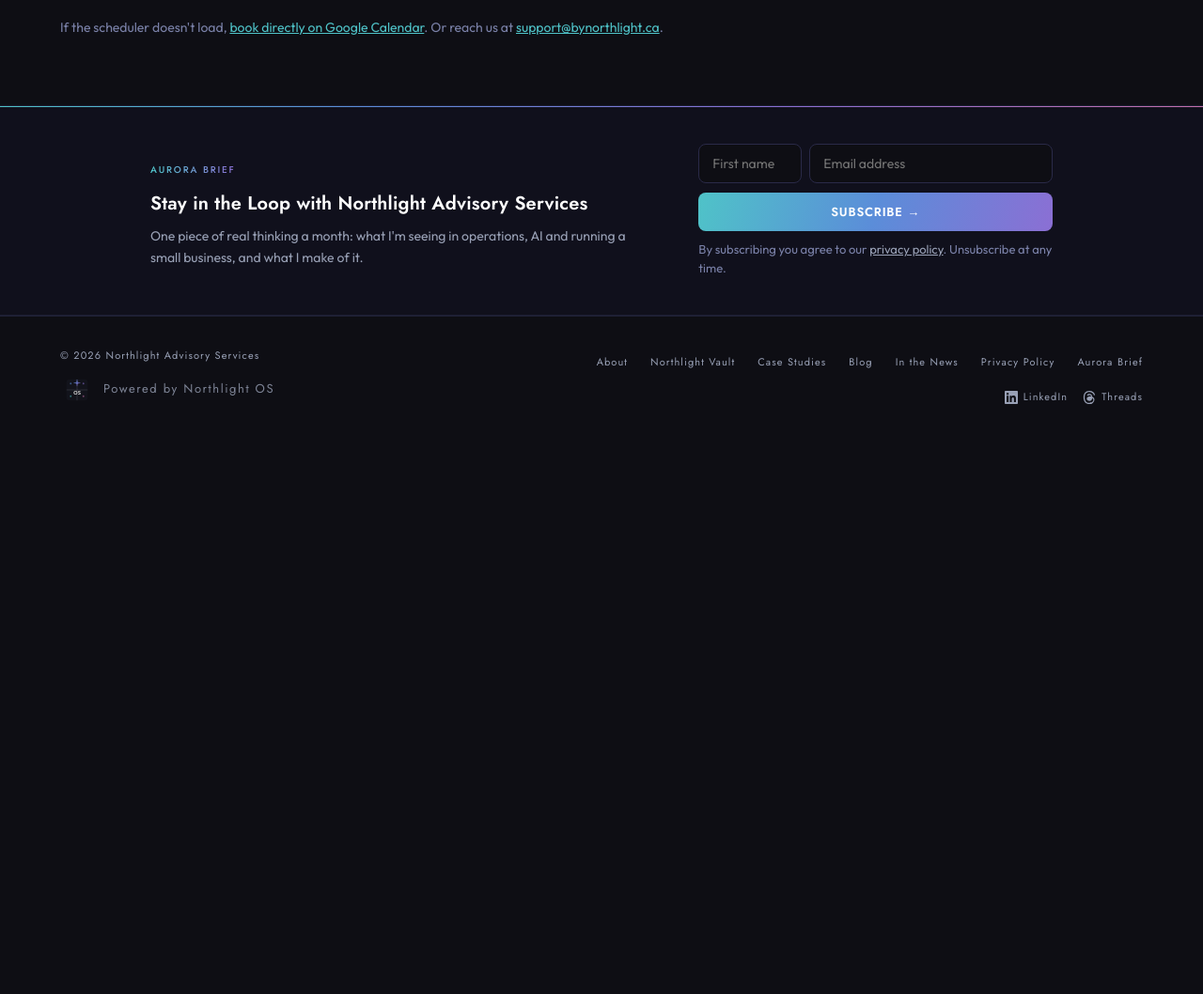
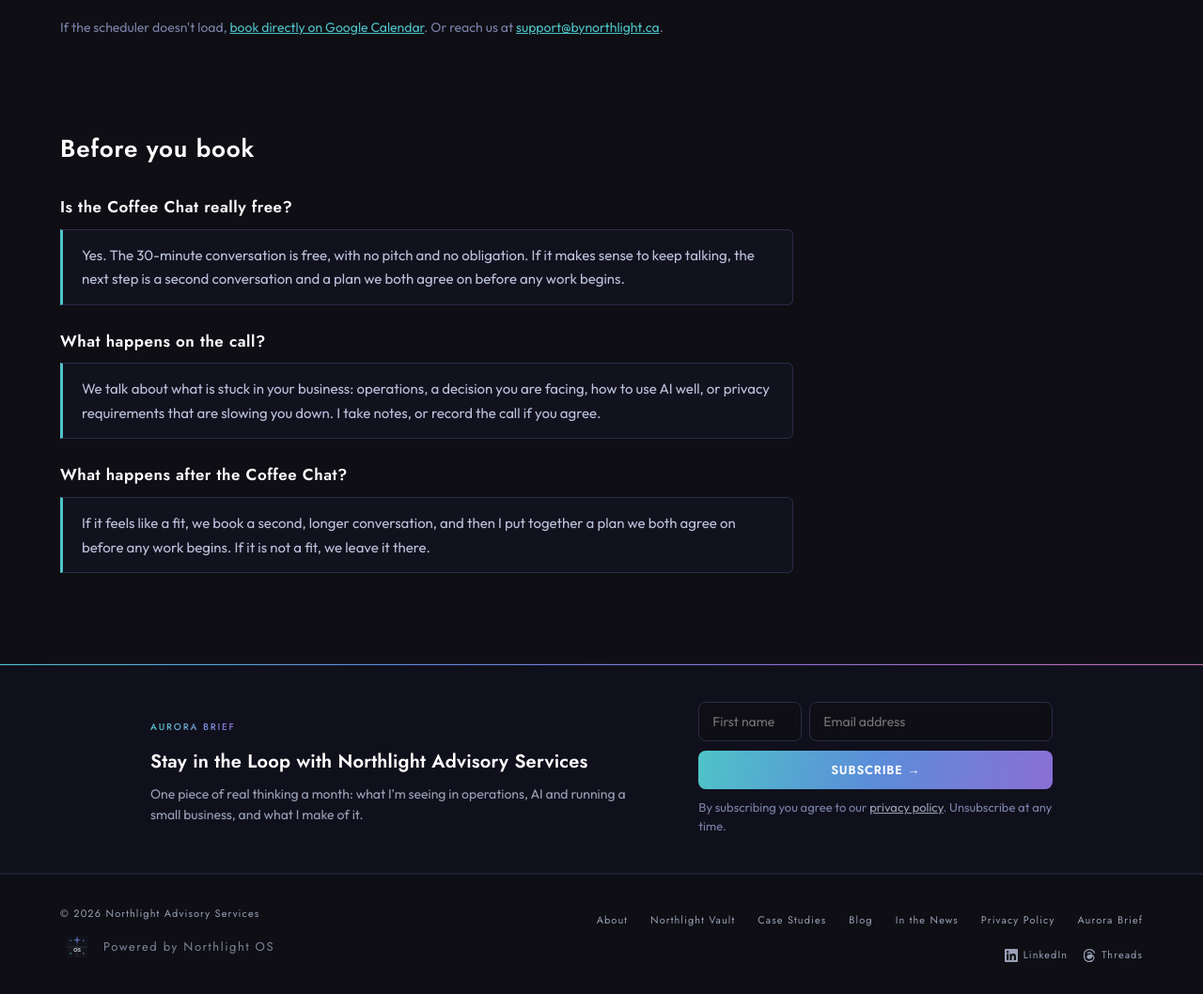
Before and after one commit to elizabethlemoine33-commits/bynorthlight-site, a Jekyll site: the page built from coffee.html, in a window 1280 px wide. Shown: the part 1013-2071 px from the top of the page at 94% size. Built offline with Jekyll 4.4.1, drawn with Linux system fonts in a browser that asks for light colours; before the commit the page ends 1478 px from its top, so only the background shows below that.

Commit message:
Answer blocks on About, FAQ and Coffee Chat; FAQ engagement-start answer matches the real flow (#40)
About and FAQ answers now carry the answer-block marker the GEO audit counts, styled to look unchanged. About gains two questions taken from real searches (operations plus AI roadmap; businesses outside Halifax). Coffee Chat gains three questions (free, what happens on the call, what happens after) with FAQPage schema. FAQ: 'how do engagements start' no longer says email-only and no discovery calls; Meetings answer mentions proposals; meta description no longer says 'what an engagement costs'.

Co-authored-by: Claude Sonnet 5.5 <noreply@anthropic.com>

```diff
--- a/coffee.html
+++ b/coffee.html
@@ -112,6 +112,11 @@ permalink: /coffee
       -webkit-background-clip: text; -webkit-text-fill-color: transparent; background-clip: text;
     }
     .section-intro { font-size: 15px; color: var(--haze); line-height: 1.7; margin-bottom: 40px; }
+    .coffee-faq { padding-top: 24px; }
+    .coffee-faq-title { font-family: 'Jost', sans-serif; font-weight: 600; font-size: 26px; letter-spacing: 0.03em; color: #FFFFFF; margin: 0 0 24px; }
+    .coffee-faq-q { font-family: 'Jost', sans-serif; font-weight: 600; font-size: 17px; letter-spacing: 0.03em; color: #FFFFFF; margin: 0 0 8px; }
+    .answer-block { background: #12121E; border: 1px solid #2A2A48; border-left: 3px solid #4FC3C8; border-radius: 0 6px 6px 0; padding: 14px 20px; margin: 0 0 24px; max-width: 780px; }
+    .answer-block p { font-family: 'Outfit', sans-serif; font-size: 15px; color: #BCC2DC; line-height: 1.7; margin: 0; }
 
     .calendar-wrap {
       background: #ffffff; border: 1px solid var(--border); border-radius: 10px;
@@ -174,6 +179,38 @@ permalink: /coffee
   .dropdown-menu a:hover { color: var(--text); background: var(--border); }
   .dropdown-divider { height: 1px; background: var(--border); margin: 4px 0; }
 </style>
+  <script type="application/ld+json">
+{
+  "@context": "https://schema.org",
+  "@type": "FAQPage",
+  "mainEntity": [
+    {
+      "@type": "Question",
+      "name": "Is the Coffee Chat really free?",
+      "acceptedAnswer": {
+        "@type": "Answer",
+        "text": "Yes. The 30-minute conversation is free, with no pitch and no obligation. If it makes sense to keep talking, the next step is a second conversation and a plan we both agree on before any work begins."
+      }
+    },
+    {
+      "@type": "Question",
+      "name": "What happens on the call?",
+      "acceptedAnswer": {
+        "@type": "Answer",
+        "text": "We talk about what is stuck in your business: operations, a decision you are facing, how to use AI well, or privacy requirements that are slowing you down. I take notes, or record the call if you agree."
+      }
+    },
+    {
+      "@type": "Question",
+      "name": "What happens after the Coffee Chat?",
+      "acceptedAnswer": {
+        "@type": "Answer",
+        "text": "If it feels like a fit, we book a second, longer conversation, and then I put together a plan we both agree on before any work begins. If it is not a fit, we leave it there."
+      }
+    }
+  ]
+}
+  </script>
 </head>
 <body>
 
@@ -227,6 +264,16 @@ permalink: /coffee
       <p class="calendar-fallback">If the scheduler doesn't load, <a href="https://calendar.google.com/calendar/appointments/schedules/AcZssZ1O--hmKjOKJCgIA4eaQeAhr5wJQwUe7osm45SUshS1oiu1X7Kv8DVqASoAraefaM1ZnDcb3wkX?gv=true" target="_blank" rel="noopener">book directly on Google Calendar</a>. Or reach us at <a href="mailto:support@bynorthlight.ca">support@bynorthlight.ca</a>.</p>
     </section>
 
+    <section class="section-padded coffee-faq" aria-labelledby="coffee-faq-heading">
+      <h2 class="coffee-faq-title" id="coffee-faq-heading">Before you book</h2>
+      <h3 class="coffee-faq-q">Is the Coffee Chat really free?</h3>
+      <div class="answer-block"><p>Yes. The 30-minute conversation is free, with no pitch and no obligation. If it makes sense to keep talking, the next step is a second conversation and a plan we both agree on before any work begins.</p></div>
+      <h3 class="coffee-faq-q">What happens on the call?</h3>
+      <div class="answer-block"><p>We talk about what is stuck in your business: operations, a decision you are facing, how to use AI well, or privacy requirements that are slowing you down. I take notes, or record the call if you agree.</p></div>
+      <h3 class="coffee-faq-q">What happens after the Coffee Chat?</h3>
+      <div class="answer-block"><p>If it feels like a fit, we book a second, longer conversation, and then I put together a plan we both agree on before any work begins. If it is not a fit, we leave it there.</p></div>
+    </section>
+
   </main>
 
   <!-- ── AURORA BRIEF SIGNUP ── -->
```
Also changed, not shown: about.html (+26 -6 lines), faq.html (+20 -19 lines).
